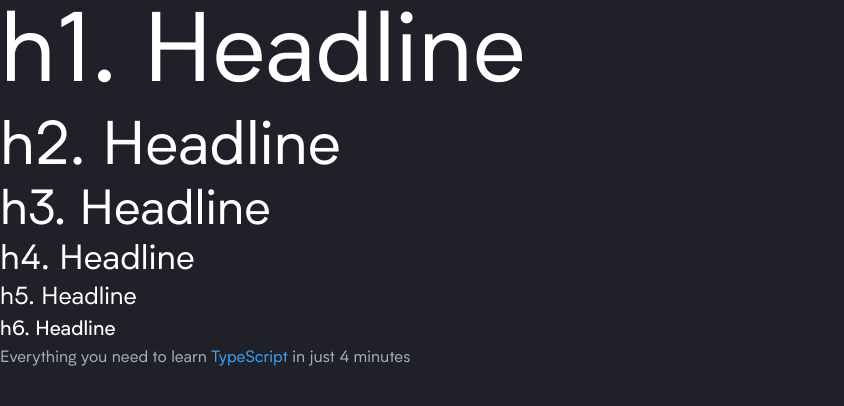
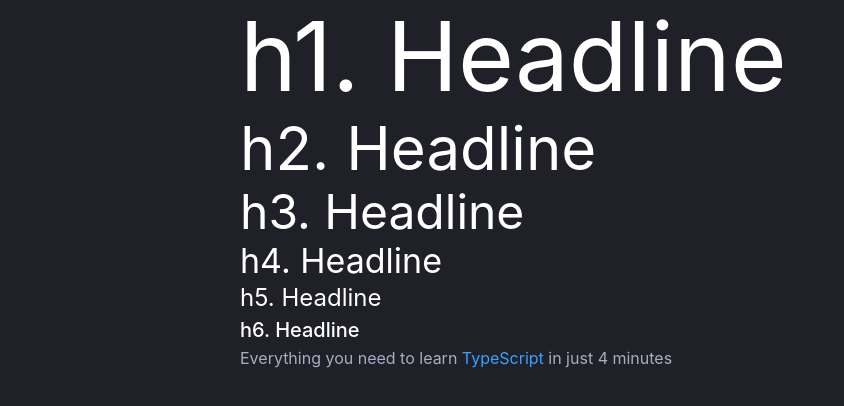
Before and after one commit to helciofranco/helciofranco.com, a Next.js app: page / in a window 1280 px wide. Shown: the top 406 px of the page, without its empty margins (0-844 px from the left). Built offline with nearby package versions, Linux system fonts and the light colour scheme.

Commit message:
fix: preventing FOUT and FOUC

```diff
--- a/src/layouts/Base/index.tsx
+++ b/src/layouts/Base/index.tsx
@@ -1,7 +1,8 @@
+import { Wrapper } from './styles';
 import { Props } from './types';
 
 const Base = ({ children }: Props) => {
-  return <div>{children}</div>;
+  return <Wrapper>{children}</Wrapper>;
 };
 
 export default Base;
--- /dev/null
+++ b/src/layouts/Base/styles.ts
@@ -0,0 +1,6 @@
+import { styled } from '@libs/stitches';
+
+export const Wrapper = styled('div', {
+  maxWidth: '800px',
+  margin: '0 auto',
+});
--- a/src/libs/stitches/font-faces.css
+++ b/src/libs/stitches/font-faces.css
@@ -4,7 +4,7 @@
     url('/fonts/Biotif-Bold.woff') format('woff');
   font-weight: bold;
   font-style: normal;
-  font-display: swap;
+  font-display: optional;
 }
 
 @font-face {
@@ -13,7 +13,7 @@
     url('/fonts/Biotif-Book.woff') format('woff');
   font-weight: 500;
   font-style: normal;
-  font-display: swap;
+  font-display: optional;
 }
 
 @font-face {
@@ -22,7 +22,7 @@
     url('/fonts/Biotif-Regular.woff') format('woff');
   font-weight: normal;
   font-style: normal;
-  font-display: swap;
+  font-display: optional;
 }
 
 @font-face {
@@ -31,5 +31,5 @@
     url('/fonts/Biotif-RegularItalic.woff') format('woff');
   font-weight: normal;
   font-style: italic;
-  font-display: swap;
+  font-display: optional;
 }
--- a/src/libs/stitches/index.ts
+++ b/src/libs/stitches/index.ts
@@ -28,7 +28,7 @@ export const {
       xl: '12px',
     },
     fonts: {
-      body: 'Biotif, sans-serif',
+      body: 'Biotif, -apple-system, ui-sans-serif, system-ui, Helvetica Neue, Arial, sans-serif',
     },
     fontSizes: {
       h1: '6rem',
```
